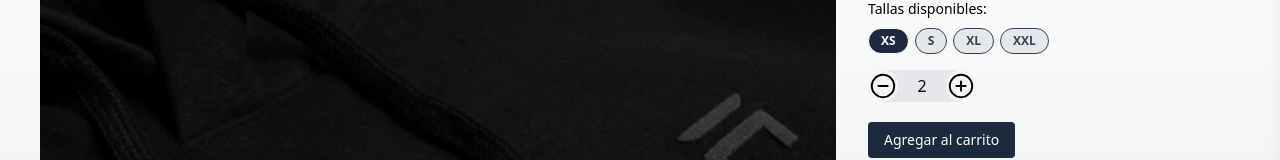
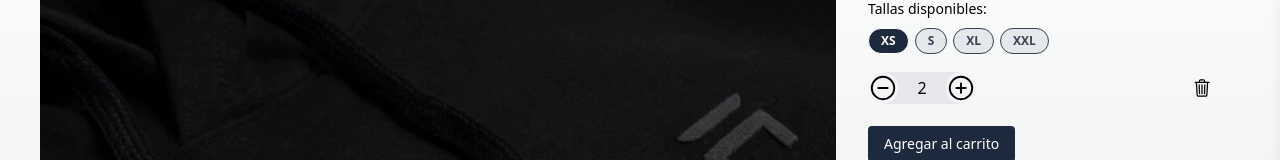
Before and after one commit to MisaelGG11/teslo-shop, a Next.js app: page /product/3d_large_wordmark_pullover_hoodie in a window 1280 px wide. Shown: the part 181-341 px from the top of the page. Built offline with nearby package versions, Linux system fonts and the light colour scheme.

Commit message:
refactor: add delete button to quantity selector

```diff
--- a/src/components/product/quantity-selector/QuantitySelector.tsx
+++ b/src/components/product/quantity-selector/QuantitySelector.tsx
@@ -1,38 +1,52 @@
-'use client';
+"use client";
 
-import { useState } from 'react';
-import { IoAddCircleOutline, IoRemoveCircleOutline } from 'react-icons/io5';
+import { useState } from "react";
+import { IoAddCircleOutline, IoRemoveCircleOutline, IoTrashOutline } from "react-icons/io5";
 
 interface Props {
   quantity: number;
 }
 
-export const QuantitySelector = ( { quantity }: Props ) => {
+export const QuantitySelector = ({ quantity }: Props) => {
+  const [count, setCount] = useState(quantity);
 
-  const [ count, setCount ] = useState( quantity );
+  const onQuantityChanged = (value: number) => {
+    if (count + value < 1) return;
 
-  const onQuantityChanged = ( value: number ) => {
-
-    if ( count + value < 1 ) return;
-
-    setCount( count + value );
+    setCount(count + value);
   };
   return (
+    <div className="flex items-center justify-between w-full">
       <div className="flex">
-      <button className='-mr-4 bg-gray-100 rounded-full' onClick={ () => onQuantityChanged( -1 ) }>
-        <IoRemoveCircleOutline size={ 30 } className={ count === 1 ? 'text-gray-300' : ''} />
+        <button
+          className="-mr-4 bg-gray-100 rounded-full"
+          onClick={() => onQuantityChanged(-1)}
+        >
+          <IoRemoveCircleOutline
+            size={30}
+            className={count === 1 ? "text-gray-300" : ""}
+          />
         </button>
 
         <span className="w-20 px-5 py-1 bg-gray-200 text-center rounded -z-1">
-        { count }
+          {count}
         </span>
 
         <button
-      className='-ml-4 bg-gray-100 rounded-full'
-      onClick={ () => onQuantityChanged( +1 ) } disabled={ count <= 0 || count >= 5 }>
-        <IoAddCircleOutline size={ 30 } className={ count === 5 ? 'text-gray-300' : ''} />
+          className="-ml-4 bg-gray-100 rounded-full"
+          onClick={() => onQuantityChanged(+1)}
+          disabled={count <= 0 || count >= 5}
+        >
+          <IoAddCircleOutline
+            size={30}
+            className={count === 5 ? "text-gray-300" : ""}
+          />
         </button>
+      </div>
 
+      <button className="hover:bg-gray-300 rounded-full transition-all duration-300 p-2">
+        <IoTrashOutline size={20} />
+      </button>
     </div>
   );
 };
```
Lines whose indentation alone changed are shown as unchanged.
